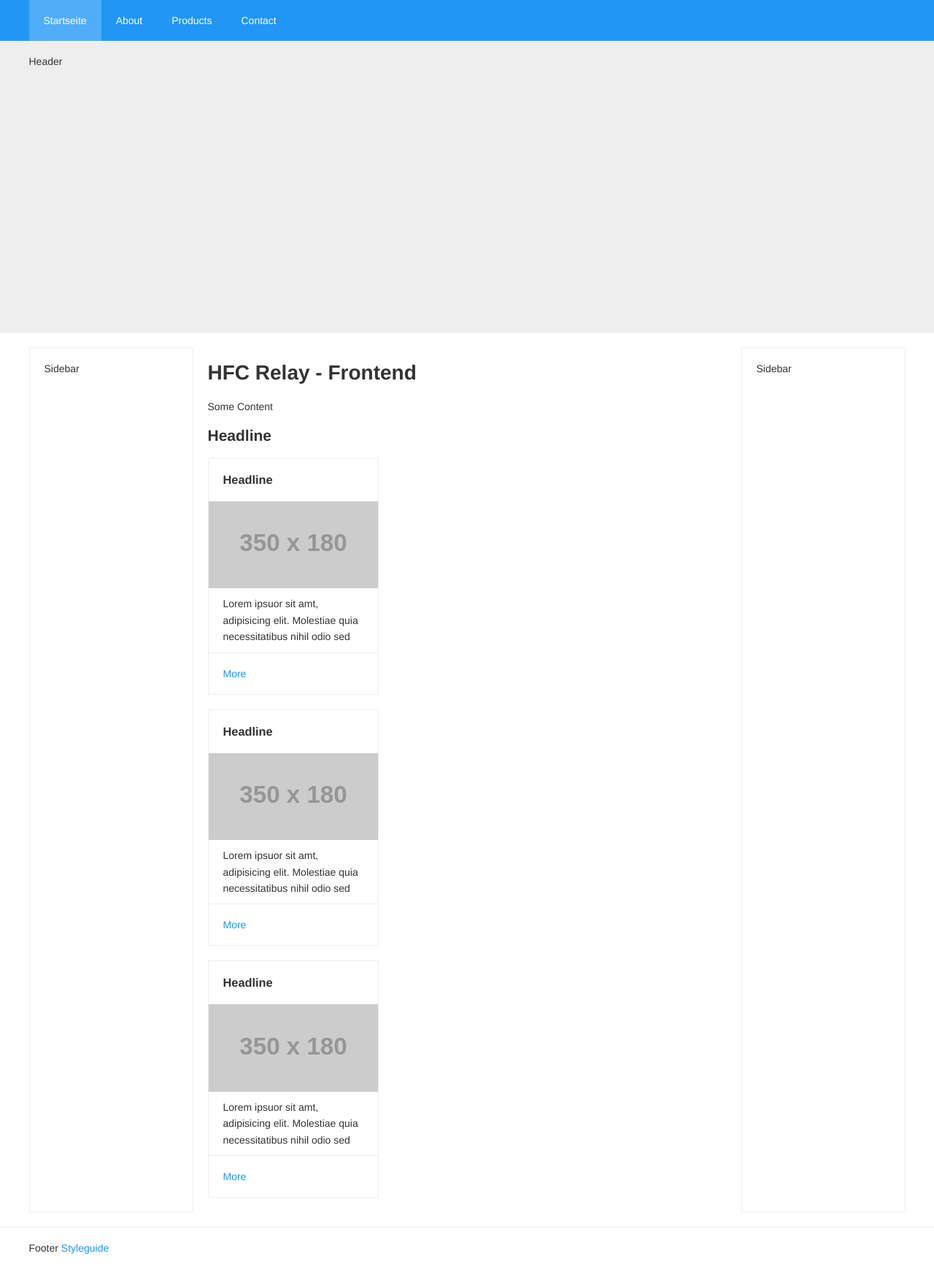
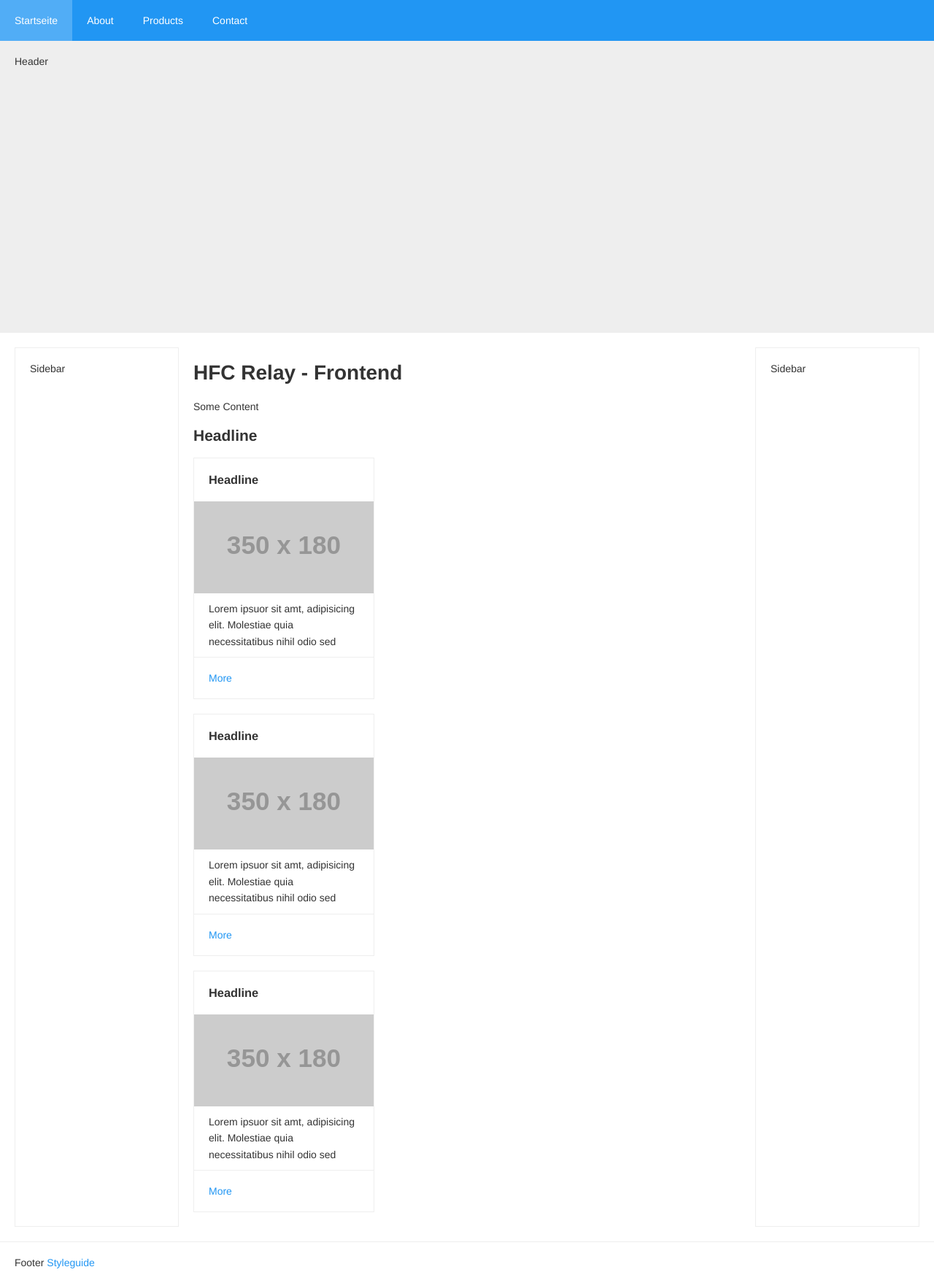
Before and after one commit to NilsDannemann/j_hfc_relay, a Jekyll site: the page built from index.html, in a window 1280 px wide. Shown: the whole page at 73% size. Built offline with Jekyll 4.4.1, drawn with Linux system fonts in a browser that asks for light colours.

Commit message:
[fix] breakpoint

```diff
--- a/_includes/_config.scss
+++ b/_includes/_config.scss
@@ -45,7 +45,7 @@ $breakpoints: (
 	'small'  : 641px,
 	'medium' : 769px,
 	'large'  : 960px,
-	'x-large': 1201px
+	'x-large': 1280px
 );
 
 /* =======================================*/
```
